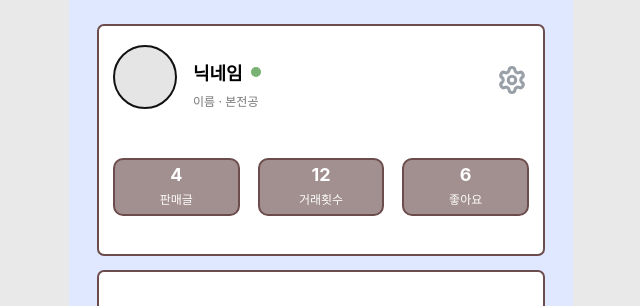
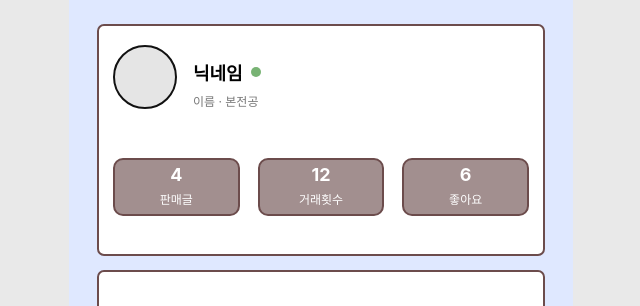
Before and after one commit to siyeonlim0128-netizen/mini-project, a React (Create React App) app in the folder mini-project/: page / in a window 1280 px wide. Shown: the top 306 px of the page, without its empty margins (319-959 px from the left). Built offline with nearby package versions, Linux system fonts and the light colour scheme.

Commit message:
마이페이지 최종 저장

```diff
--- a/mini-project/src/pages/MyPage.css
+++ b/mini-project/src/pages/MyPage.css
@@ -81,7 +81,7 @@ body,
 .profile-card {
   padding: clamp(14px, 2.4svh, 24px) 14px clamp(12px, 1.8svh, 18px);
   display: grid;
-  grid-template-columns: 72px 1fr 34px;
+  grid-template-columns: 72px 1fr;
   gap: 8px;
   align-items: start;
 }
--- a/mini-project/src/pages/MyPage.js
+++ b/mini-project/src/pages/MyPage.js
@@ -9,7 +9,6 @@ import {
   Heart,
   MessageCircle,
   UserRound,
-  Settings,
   ChevronLeft,
 } from "lucide-react";
 import "./MyPage.css";
@@ -112,7 +111,7 @@ const majors = [
 ];
 
 const NAV_PATHS = {
-  home: "/",
+  home: "/main",
   favorite: "/favorites",
   message: "/messages",
   mypage: "/mypage",
@@ -139,10 +138,6 @@ function ProfileSummary() {
           {userName} · {userMajor}
         </p>
       </div>
-
-      <button className="icon-button" aria-label="설정">
-        <Settings size={30} strokeWidth={2.5} />
-      </button>
 
       <div className="stats">
         <div>
```
